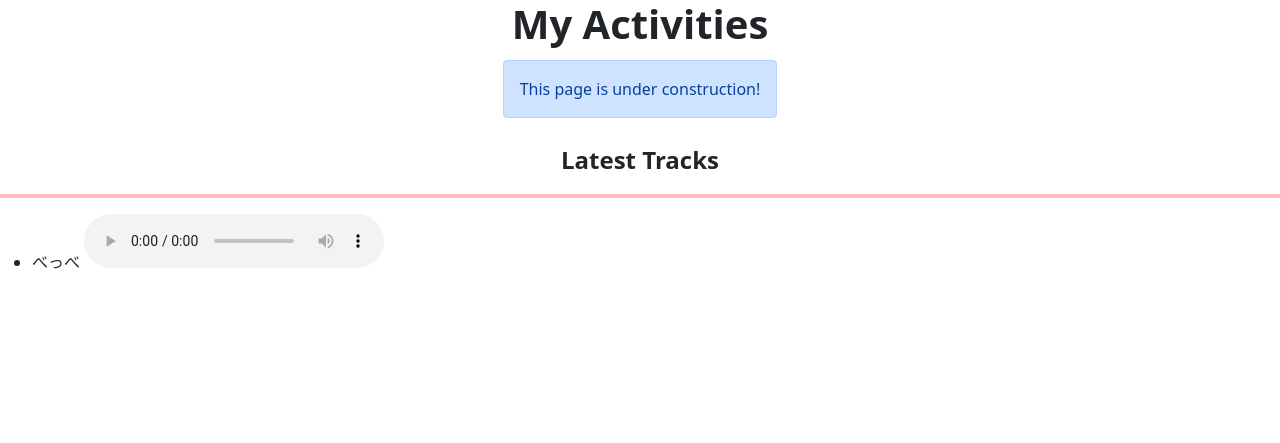
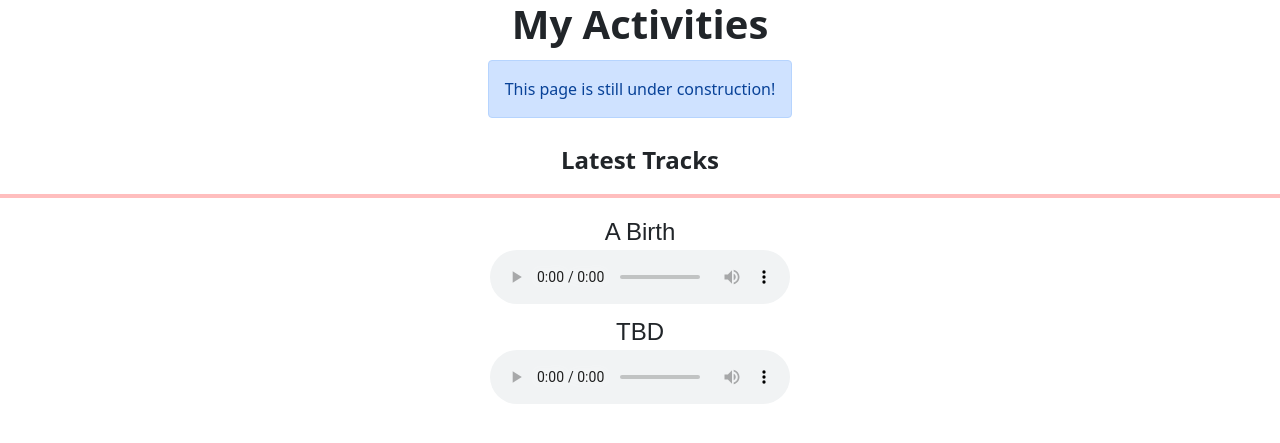
Before and after one commit to aisuzuki-tm/aisuzuki-tm.github.io, a PHP site: page /index.html in a window 1280 px wide. Shown: the top 443 px of the page. Run offline with PHP 8.4, Linux system fonts and the light colour scheme.

Commit message:
initial commit

```diff
--- a/index.css
+++ b/index.css
@@ -3,3 +3,8 @@
     border:2px solid #ff0000;
     height:20px;
 }
+
+.music-item{
+    font-size: x-large;
+    font-family: Arial, serif;
+}
--- a/index.html
+++ b/index.html
@@ -17,7 +17,7 @@
 
     <div class="d-flex justify-content-center">
         <div class="mt-1 ml-2 alert alert-primary" role="alert">
-            This page is under construction!
+            This page is still under construction!
         </div>
     </div>
 
@@ -28,14 +28,19 @@
 
     <hr class="line">
 
-    <ul>
-        <li>べっべ
+        <div style="text-align: center" class="music-item">
+            A Birth<br>
             <audio controls src="https://raw.githubusercontent.com/aisuzuki-tm/aisuzuki-tm.github.io/master/mp3/Birth.mp3">
                 <p>This browser does not support playing sound sources.</p>
             </audio>
-        </li>
+        </div>
 
-    </ul>
+        <div style="text-align: center" class="music-item">
+            TBD<br>
+            <audio controls src="https://raw.githubusercontent.com/aisuzuki-tm/aisuzuki-tm.github.io/master/mp3/chime.mp3">
+                <p>This browser does not support playing sound sources.</p>
+            </audio>
+        </div>
 
 
 
```
Also changed, not shown: 1 other file.
